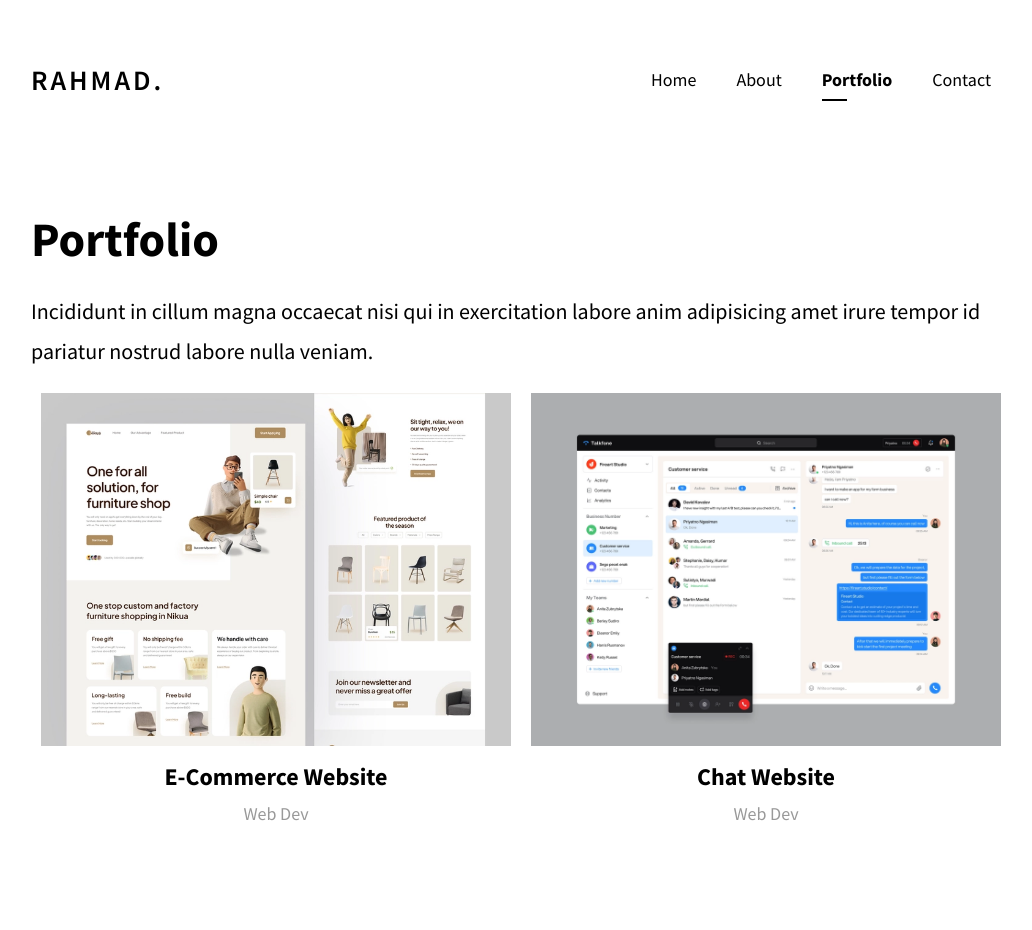
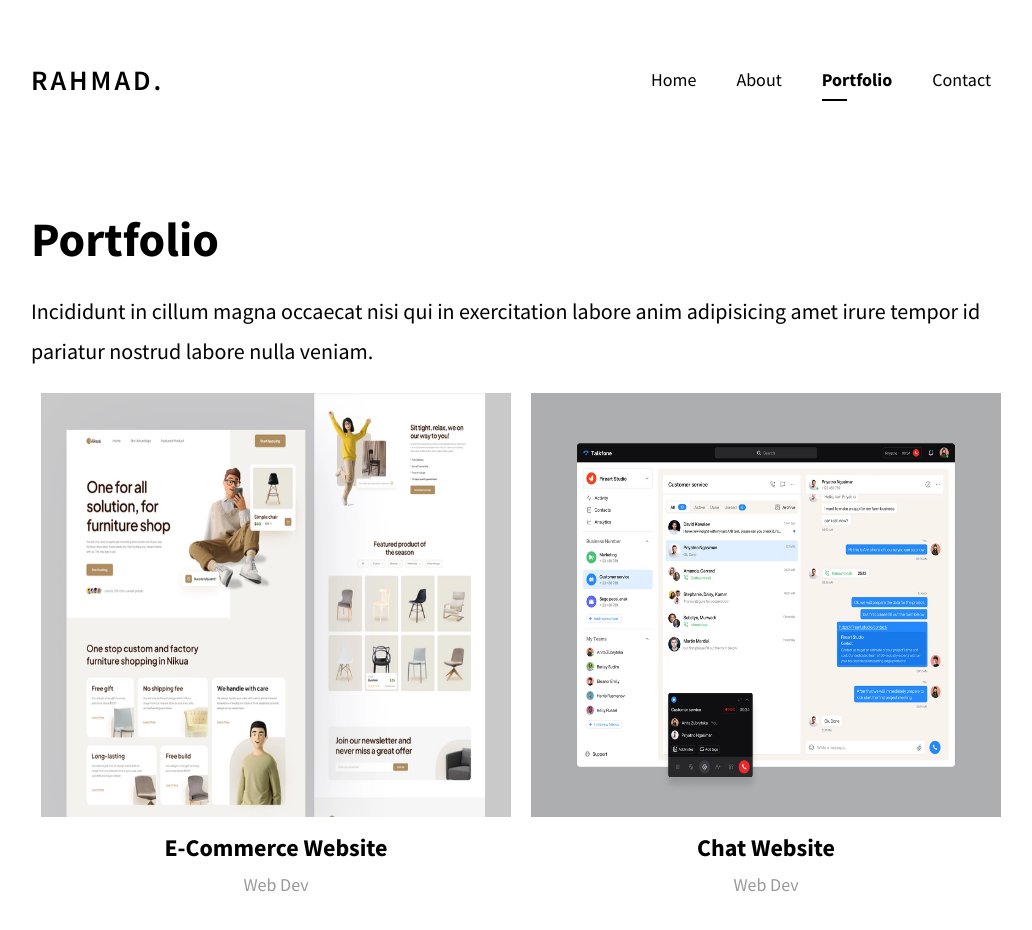
Before and after one commit to 00Rahmad00/My-personal-website, a Next.js app: page /portfolio in a window 1280 px wide. Shown: the top 930 px of the page, without its empty margins (119-1151 px from the left). Built offline with nearby package versions, Linux system fonts and the light colour scheme.

Commit message:
Change img to Image and change those property

```diff
--- a/pages/portfolio.js
+++ b/pages/portfolio.js
@@ -1,5 +1,8 @@
 import Navbar from "../components/navbar";
 import Head from "next/head";
+import Image from "next/image";
+import Project1 from "../public/1.jpg";
+import Project2 from "../public/2.jpg";
 
 function Portfolio(){
     return(
@@ -18,13 +21,13 @@ function Portfolio(){
 
             <div className="portfolio-wrapper">
                 <div className="portfolio-item">
-                    <img src="/1.jpg" className="portfolio-image" />
+                    <Image src={Project1} className="portfolio-image" />
 
                         <h4 className="portfolio-name">E-commerce Website</h4>
                             <div className="portfolio-category">Web Dev</div>
                 </div>
                  <div className="portfolio-item">
-                    <img src="2.jpg" className="portfolio-image" />
+                   <Image src={Project2} className="portfolio-image" />
 
                         <h4 className="portfolio-name">Chat Website</h4>
                             <div className="portfolio-category">Web Dev</div>
--- a/styles/app.scss
+++ b/styles/app.scss
@@ -139,6 +139,7 @@ body{
 
 		.portfolio-image{
 			max-width: 100%;
+			max-height: 50%;
 		}
 
 		.portfolio-name {
```
